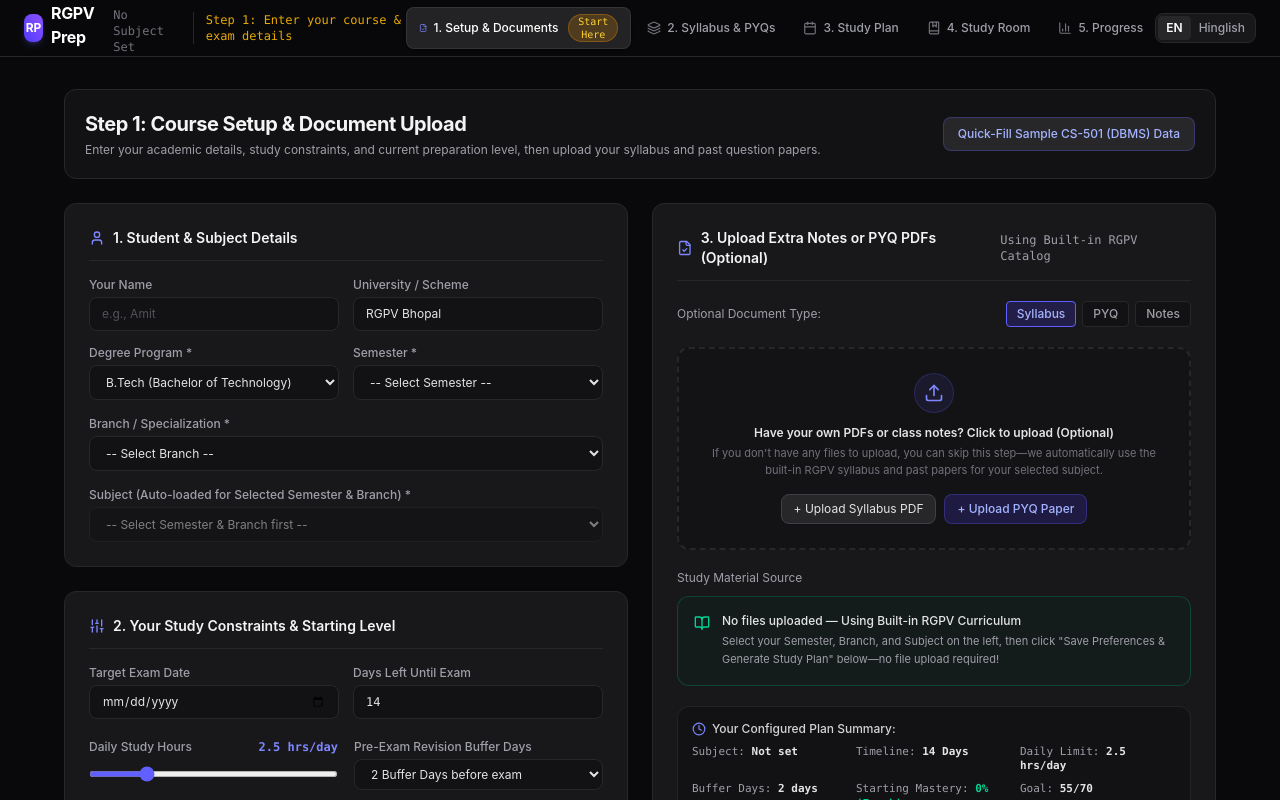
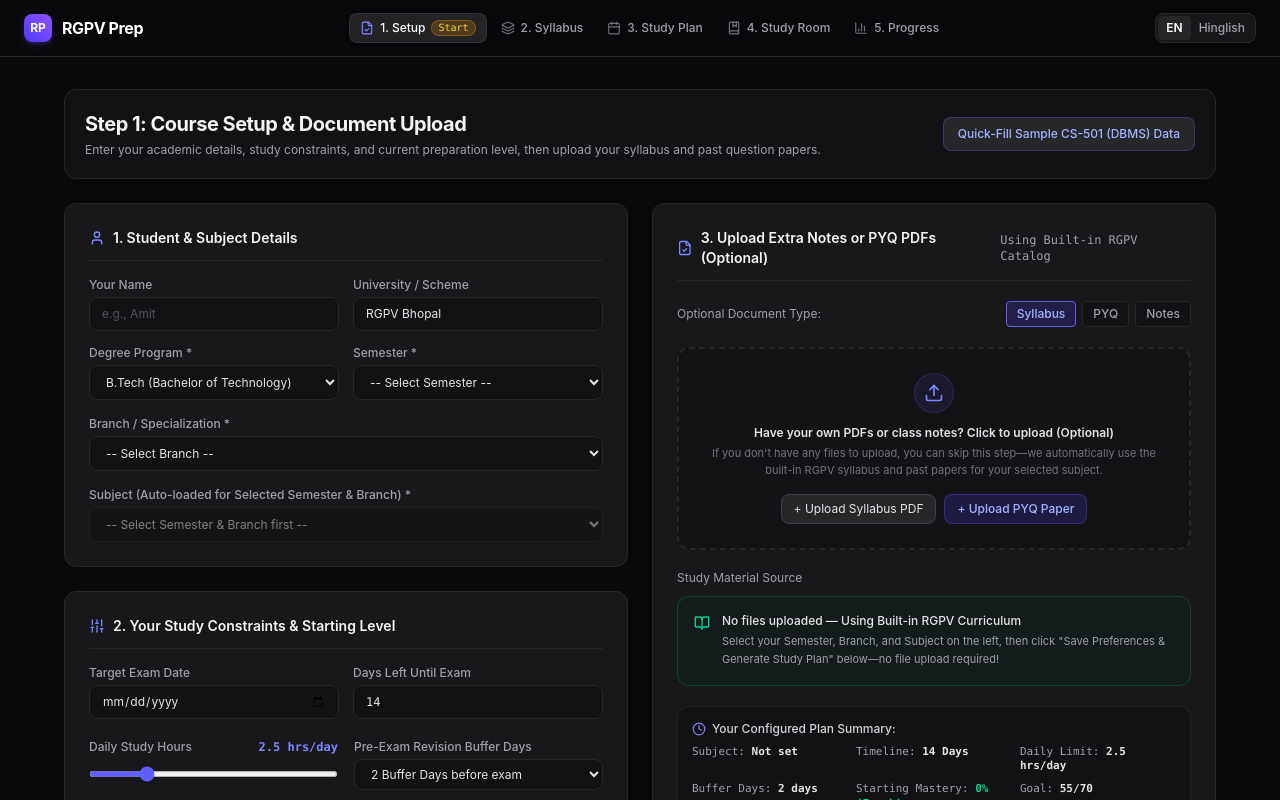
Before and after one commit to amitsingupalli/RGPV_Agent, a React (Vite) app in the folder frontend/: page / in a window 1280 px wide. Shown: the top 800 px of the page. Built offline with nearby package versions, Linux system fonts and the light colour scheme.

Commit message:
style(ui): make navbar compact to prevent long branch and semester text from overflowing

```diff
--- a/frontend/src/components/Navbar.tsx
+++ b/frontend/src/components/Navbar.tsx
@@ -5,8 +5,7 @@
   Layers,
   BarChart3,
   FileCheck,
-  RotateCcw,
-  User
+  RotateCcw
 } from 'lucide-react';
 import { Language, StudentProfile } from '../types';
 
@@ -26,94 +25,63 @@
   language,
   onLanguageChange,
   profile,
-  onOpenTraces,
   onResetToZero
 }) => {
   const navItems = [
-    { id: 'ingestion', label: '1. Setup & Documents', icon: FileCheck, badge: !profile.isSetupComplete ? 'Start Here' : undefined },
-    { id: 'syllabus', label: '2. Syllabus & PYQs', icon: Layers },
+    { id: 'ingestion', label: '1. Setup', icon: FileCheck, badge: !profile.isSetupComplete ? 'Start' : undefined },
+    { id: 'syllabus', label: '2. Syllabus', icon: Layers },
     { id: 'timetable', label: '3. Study Plan', icon: Calendar, badge: profile.isSetupComplete && !profile.planApproved ? 'Review' : undefined },
     { id: 'studyroom', label: '4. Study Room', icon: BookMarked },
     { id: 'dashboard', label: '5. Progress', icon: BarChart3 },
   ];
 
   return (
-    <header className="sticky top-0 z-40 w-full border-b border-[#27272a] bg-[#09090b]/90 backdrop-blur-md">
+    <header className="sticky top-0 z-40 w-full border-b border-[#27272a] bg-[#09090b]/95 backdrop-blur-md">
       {/* Review Notification Ribbon (only active after setup when a plan needs approval) */}
       {profile.isSetupComplete && profile.hitlInterruptActive && !profile.planApproved && (
-        <div className="bg-amber-950/60 border-b border-amber-500/30 px-4 py-1.5 flex items-center justify-between text-xs text-amber-200">
-          <div className="flex items-center gap-2">
-            <span className="flex h-2 w-2 relative">
+        <div className="bg-amber-950/60 border-b border-amber-500/30 px-4 py-1.5 flex items-center justify-between gap-2 text-xs text-amber-200">
+          <div className="flex items-center gap-2 min-w-0 truncate">
+            <span className="flex h-2 w-2 relative shrink-0">
               <span className="animate-ping absolute inline-flex h-full w-full rounded-full bg-amber-400 opacity-75"></span>
               <span className="relative inline-flex rounded-full h-2 w-2 bg-amber-500"></span>
             </span>
-            <span className="font-medium">Action Needed:</span>
-            <span className="text-amber-300/90">{profile.hitlInterruptReason}</span>
+            <span className="font-medium shrink-0">Action Needed:</span>
+            <span className="text-amber-300/90 truncate">{profile.hitlInterruptReason}</span>
           </div>
           <button
             onClick={() => onTabChange('timetable')}
-            className="text-xs px-2.5 py-0.5 rounded bg-amber-500/20 hover:bg-amber-500/30 text-amber-200 border border-amber-500/30 transition-colors font-medium cursor-pointer"
+            className="text-xs px-2.5 py-0.5 rounded bg-amber-500/20 hover:bg-amber-500/30 text-amber-200 border border-amber-500/30 transition-colors font-medium shrink-0 cursor-pointer"
           >
             Review Schedule &rarr;
           </button>
         </div>
       )}
 
-      <div className="mx-auto flex h-14 max-w-7xl items-center justify-between px-4 sm:px-6">
-        {/* Zone 1: Brand Wordmark & Dynamic Student Course Info */}
-        <div className="flex items-center gap-3">
-          <div className="flex items-center gap-2">
-            <div className="h-7 w-7 rounded-lg bg-gradient-to-tr from-indigo-600 to-violet-500 flex items-center justify-center text-white font-bold text-xs shadow-md shadow-indigo-500/20">
-              RP
-            </div>
-            <div className="flex items-baseline gap-2">
-              <span className="font-bold text-base tracking-tight text-white">
-                RGPV Prep
-              </span>
-              {profile.subjectCode ? (
-                <span className="hidden sm:inline-block text-xs font-mono text-indigo-400">
-                  {profile.subjectCode}
-                </span>
-              ) : (
-                <span className="hidden sm:inline-block text-xs font-mono text-zinc-500">
-                  No Subject Set
-                </span>
-              )}
-            </div>
+      <div className="mx-auto flex h-14 max-w-7xl items-center justify-between gap-3 px-4 sm:px-6 overflow-hidden">
+        {/* Zone 1: Compact Brand Wordmark & Subject Badge */}
+        <div className="flex items-center gap-2.5 shrink-0">
+          <div className="h-7 w-7 rounded-lg bg-gradient-to-tr from-indigo-600 to-violet-500 flex items-center justify-center text-white font-bold text-xs shadow-md shadow-indigo-500/20 shrink-0">
+            RP
           </div>
+          <span className="font-bold text-sm sm:text-base tracking-tight text-white whitespace-nowrap">
+            RGPV Prep
+          </span>
 
-          {profile.isSetupComplete ? (
-            <div className="hidden xl:flex items-center gap-2 pl-3 border-l border-zinc-800 text-xs text-zinc-400">
-              {profile.studentName && (
-                <>
-                  <span className="flex items-center gap-1 text-zinc-200 font-medium">
-                    <User className="w-3 h-3 text-indigo-400" />
-                    {profile.studentName}
-                  </span>
-                  <span aria-hidden="true" className="text-zinc-600">·</span>
-                </>
-              )}
-              <span>{profile.program || 'Degree'} {profile.branch ? `(${profile.branch})` : ''}</span>
-              {profile.semester && (
-                <>
-                  <span aria-hidden="true" className="text-zinc-600">·</span>
-                  <span>{profile.semester}</span>
-                </>
-              )}
-              <span aria-hidden="true" className="text-zinc-600">·</span>
-              <span className="text-emerald-400 font-mono">
-                {profile.daysRemaining} {profile.daysRemaining === 1 ? 'Day' : 'Days'} Left
-              </span>
-            </div>
-          ) : (
-            <div className="hidden lg:flex items-center gap-2 pl-3 border-l border-zinc-800 text-xs text-amber-400/90 font-mono">
-              <span>Step 1: Enter your course &amp; exam details</span>
-            </div>
+          {profile.subjectCode && (
+            <span className="hidden sm:inline-flex items-center px-2 py-0.5 rounded bg-indigo-500/10 border border-indigo-500/20 text-[11px] font-mono text-indigo-400 whitespace-nowrap">
+              {profile.subjectCode}
+            </span>
+          )}
+
+          {profile.isSetupComplete && (
+            <span className="hidden lg:inline-flex items-center px-2 py-0.5 rounded bg-emerald-500/10 border border-emerald-500/20 text-[11px] font-mono text-emerald-400 whitespace-nowrap">
+              {profile.daysRemaining}d left
+            </span>
           )}
         </div>
 
-        {/* Zone 2: Navigation Links */}
-        <nav className="hidden md:flex items-center gap-1">
+        {/* Zone 2: Center Navigation Links (Compact, Single-Line, Never Overflows) */}
+        <nav className="hidden md:flex items-center gap-1 min-w-0">
           {navItems.map((item) => {
             const Icon = item.icon;
             const isActive = currentTab === item.id;
@@ -121,16 +89,16 @@
               <button
                 key={item.id}
                 onClick={() => onTabChange(item.id)}
-                className={`flex items-center gap-1.5 px-3 py-1.5 rounded-lg text-xs font-medium transition-all relative cursor-pointer ${
+                className={`flex items-center gap-1.5 px-2.5 py-1.5 rounded-lg text-xs font-medium transition-all whitespace-nowrap cursor-pointer ${
                   isActive
                     ? 'text-white bg-zinc-800/90 shadow-sm border border-zinc-700/60'
                     : 'text-zinc-400 hover:text-zinc-200 hover:bg-zinc-900/60'
                 }`}
               >
-                <Icon className={`w-3.5 h-3.5 ${isActive ? 'text-indigo-400' : 'text-zinc-500'}`} />
-                <span className="whitespace-nowrap">{item.label}</span>
+                <Icon className={`w-3.5 h-3.5 shrink-0 ${isActive ? 'text-indigo-400' : 'text-zinc-500'}`} />
+                <span>{item.label}</span>
                 {item.badge && (
-                  <span className="ml-1 text-[10px] font-mono px-1.5 py-0.2 rounded-full bg-amber-500/20 text-amber-300 border border-amber-500/30">
+                  <span className="text-[10px] font-mono px-1.5 py-0.2 rounded-full bg-amber-500/20 text-amber-300 border border-amber-500/30">
                     {item.badge}
                   </span>
                 )}
@@ -140,7 +108,7 @@
         </nav>
 
         {/* Zone 3: Language, Target Score & Reset */}
-        <div className="flex items-center gap-2">
+        <div className="flex items-center gap-2 shrink-0">
           {/* Bilingual Language Switcher Toggle */}
           <div className="flex items-center p-0.5 rounded-lg bg-zinc-900 border border-zinc-800 text-xs">
             <button
@@ -169,7 +137,7 @@
 
           {/* Target Score Chip (only shown after user configures it) */}
           {profile.isSetupComplete && (
-            <div className="hidden sm:flex items-center gap-1.5 px-2.5 py-1 rounded-lg bg-zinc-900 border border-zinc-800 font-mono text-xs">
+            <div className="hidden xl:flex items-center gap-1 px-2.5 py-1 rounded-lg bg-zinc-900 border border-zinc-800 font-mono text-xs whitespace-nowrap">
               <span className="text-zinc-500">Goal:</span>
               <span className="font-semibold text-emerald-400">
                 {profile.targetScore}/{profile.maxExamMarks}
```
